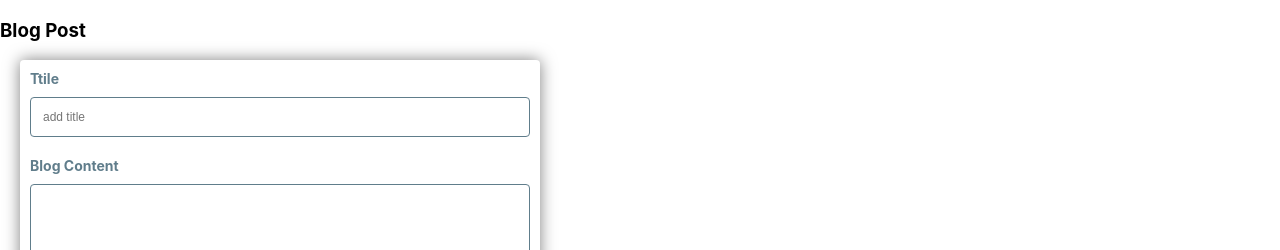
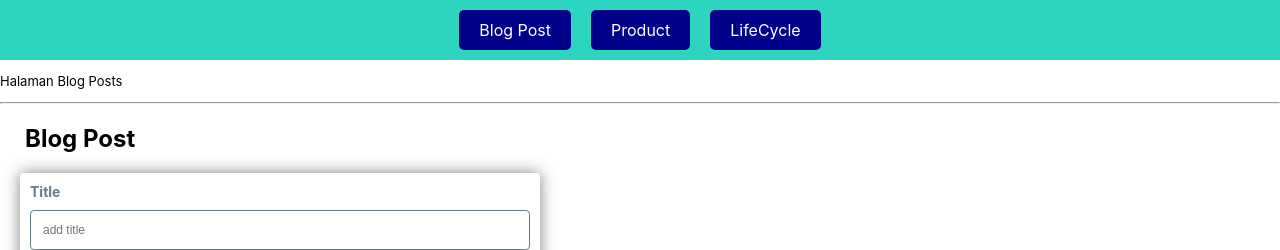
Before and after one commit to agusfathur/react-hello-word, a React (Create React App) app: page / in a window 1280 px wide. Shown: the top 250 px of the page. Built offline with nearby package versions, Linux system fonts and the light colour scheme; data requests are answered from the project's data file.

Commit message:
#11 implementasi react-router-dom { BrowserRouter as Router, Routes, Route } dan navbar

```diff
--- a/package.json
+++ b/package.json
@@ -18,7 +18,8 @@
     "start": "react-scripts start",
     "build": "react-scripts build",
     "test": "react-scripts test",
-    "eject": "react-scripts eject"
+    "eject": "react-scripts eject",
+    "json-server": "json-server --watch db.json --port 3004"
   },
   "eslintConfig": {
     "extends": [
--- a/src/container/BlogPost/BlogPost.css
+++ b/src/container/BlogPost/BlogPost.css
@@ -1,6 +1,10 @@
 .Blog{
   display: flex;
   flex-wrap: wrap;
+}
+
+.section-title{
+  margin-left: 25px;
 }
 
 .form-add-post {
--- a/src/container/BlogPost/BlogPost.jsx
+++ b/src/container/BlogPost/BlogPost.jsx
@@ -3,7 +3,7 @@ import { Post } from "../../component/Post/Post"
 import { useEffect, useState } from "react"
 import './BlogPost.css'
 
-export const BlogPost = () => {
+const BlogPost = () => {
 
   const [posts, setPosts] = useState([])
   const [formData, setFormData] = useState({
@@ -14,9 +14,12 @@ export const BlogPost = () => {
   })
   const [isUpdate, setIsUpdate] = useState(false);
 
-  const getPost = () => {
-    axios.get('http://localhost:3004/posts?_sort=id&_order=desc')
-      .then((results) => setPosts(results.data));
+  const getPost = async () => {
+    // axios.get('http://localhost:3004/posts?_sort=id&_order=desc')
+    //   .then((results) => setPosts(results.data));
+    const res = await axios.get('http://localhost:3004/posts?_sort=id&_order=desc')
+    setPosts(res.data)
+
   }
 
   const postData = () => {
@@ -77,9 +80,11 @@ export const BlogPost = () => {
   }, [])
   return (
     <>
-      <h3 className="section-title">Blog Post</h3>
+      <p>Halaman Blog Posts</p>
+      <hr />
+      <h2 className="section-title">Blog Post</h2>
       <div className="form-add-post">
-        <label htmlFor="title">Ttile</label>
+        <label htmlFor="title">Title</label>
         <input type="text" name="title" placeholder="add title" id="title" value={formData.title} onChange={handleForChange} />
         <label htmlFor="body">Blog Content</label>
         <textarea name="body" cols="30" rows="10" id="body" value={formData.body} onChange={handleForChange} ></textarea>
@@ -93,3 +98,5 @@ export const BlogPost = () => {
     </>
   )
 }
+
+export default BlogPost;
--- /dev/null
+++ b/src/container/Home/Home.css
@@ -0,0 +1,20 @@
+.Navigation {
+  background-color: #2dd4bf;
+  padding: 5px;
+  display: flex;
+  gap: 10px;
+  justify-content: center;
+}
+
+.Navigation a{
+  text-decoration: none;
+  padding: 10px 20px;
+  background-color: darkblue;
+  margin: 5px;
+  color: white;
+  border-radius: 5px;
+  -webkit-border-radius: 5px;
+  -moz-border-radius: 5px;
+  -ms-border-radius: 5px;
+  -o-border-radius: 5px;
+}
--- a/src/container/Home/Home.jsx
+++ b/src/container/Home/Home.jsx
@@ -1,28 +1,28 @@
-import React, { Component } from "react";
-import YouTubeComp from "../../component/YouTubeComp/YouTubeComp";
+import { BrowserRouter as Router, Routes, Route } from 'react-router-dom'
 import Product from "../Product/Product";
 import LifeCycleComp from "../LifeCycleComp/LifeCycleComp";
-class Home extends Component {
-  render() {
-    return (
-      <>
-        {/* <p>Youtube Component</p>
-        <hr />
-        <YouTubeComp time="07.11" title="Bagian - 1" desc="200x ditonton . 10 hari yang lalu" />
-        <YouTubeComp time="09.11" title="Bagian - 2" desc="10x ditonton . 9 hari yang lalu" />
-        <YouTubeComp time="11.11" title="Bagian - 3" desc="100x ditonton . 7 hari yang lalu" />
-        <YouTubeComp time="10.51" title="Bagian - 4" desc="300x ditonton . 5 hari yang lalu" />
-        <YouTubeComp time="08.20" title="Bagian - 5" desc="1x ditonton . 4 hari yang lalu" />
-        <YouTubeComp /> */}
-        {/* <p>Counter</p>
-        <hr />
-        <Product /> */}
-        {/* <p>LifeCycle Component</p>
-        <hr />
-        <LifeCycleComp /> */}
-      </>
-    )
-  }
+import BlogPost from "../BlogPost/BlogPost";
+import './Home.css';
+
+const Home = () => {
+  return (
+    <>
+      <nav>
+        <div className='Navigation'>
+          <a href="/">Blog Post</a>
+          <a href="/product">Product</a>
+          <a href="/lifecycle">LifeCycle</a>
+        </div>
+      </nav>
+      <Router>
+        <Routes>
+          <Route path="/" exact element={<BlogPost />} />
+          <Route path="/product" element={<Product />} />
+          <Route path="/lifecycle" element={<LifeCycleComp />} />
+        </Routes>
+      </Router>
+    </>
+  )
 }
 
 export default Home;
--- a/src/container/LifeCycleComp/LifeCycleComp.jsx
+++ b/src/container/LifeCycleComp/LifeCycleComp.jsx
@@ -1,10 +1,13 @@
-import React, { Component } from "react";
 import './LifeCycleComp.css';
 
-class LifeCycleComp extends Component {
-  render() {
-    return <button className="btn">Component Button</button>
-  }
+const LifeCycleComp = () => {
+  return (
+    <>
+      <p>Halaman LifeCycle Component</p>
+      <hr />
+      <button className="btn">Component Button</button>
+    </>
+  )
 }
 
 export default LifeCycleComp;
--- a/src/container/Product/Product.jsx
+++ b/src/container/Product/Product.jsx
@@ -16,6 +16,8 @@ class Product extends Component {
   render() {
     return (
       <Fragment>
+        <p>Halaman Product</p>
+        <hr />
         <div className="header">
           <div className="logo">
             <h2 className="logo-text">Etanee</h2>
--- a/src/index.js
+++ b/src/index.js
@@ -2,12 +2,12 @@ import React from 'react';
 import ReactDOM from 'react-dom/client';
 import './index.css';
 import reportWebVitals from './reportWebVitals';
+import Home from './container/Home/Home';
 
-import { BlogPost } from './container/BlogPost/BlogPost';
 const root = ReactDOM.createRoot(document.getElementById('root'));
 root.render(
   <React.StrictMode>
-    <BlogPost />
+    <Home />
   </React.StrictMode>
 );
 
```
